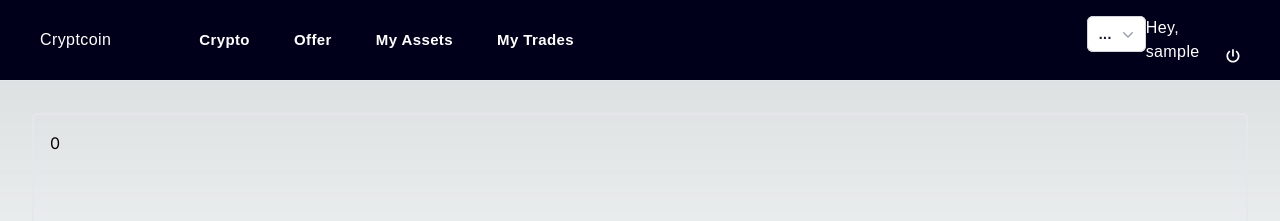
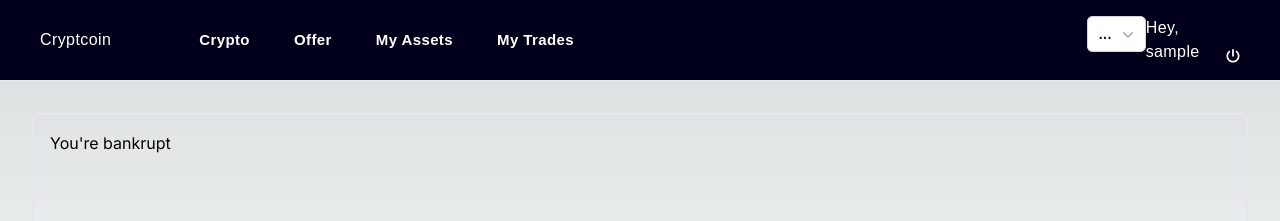
Before and after one commit to Juninho619/cryptcoin, a Next.js app: page /my-assets in a window 1280 px wide. Shown: the top 221 px of the page. Built offline with nearby package versions, Linux system fonts and the light colour scheme; no server answers; sample sign-in values are in the browser's storage.

Commit message:
message if zero money

```diff
--- a/src/components/user/MyAssets.tsx
+++ b/src/components/user/MyAssets.tsx
@@ -54,25 +54,19 @@ export const MyAssets = () => {
         return <CreateOffer cryptoId={params.row.Crypto.id} />;
       },
     },
-    {
-      field: "dollarAvailables",
-      headerName: "Dollar Available",
-      width: 150,
-      renderCell: () => {
-        return <p>{availableMoney}</p>;
-      },
-    },
   ];
 
   return (
     <div className="w-full">
-      {availableMoney && availableMoney > 0 && (
+       {availableMoney !== null && (
         <div>
-        <p>      <p>Remaining: </p>
-        <p>{availableMoney}</p></p>
+          {availableMoney > 0 ? (
+            <p>Remaining: {availableMoney}</p>
+          ) : (
+            <p>You're bankrupt</p>
+          )}
         </div>
       )}
-
       {assetList && assetList.length > 0 && (
         <DataGrid
           getRowId={(row) => row.Crypto.id}
```
